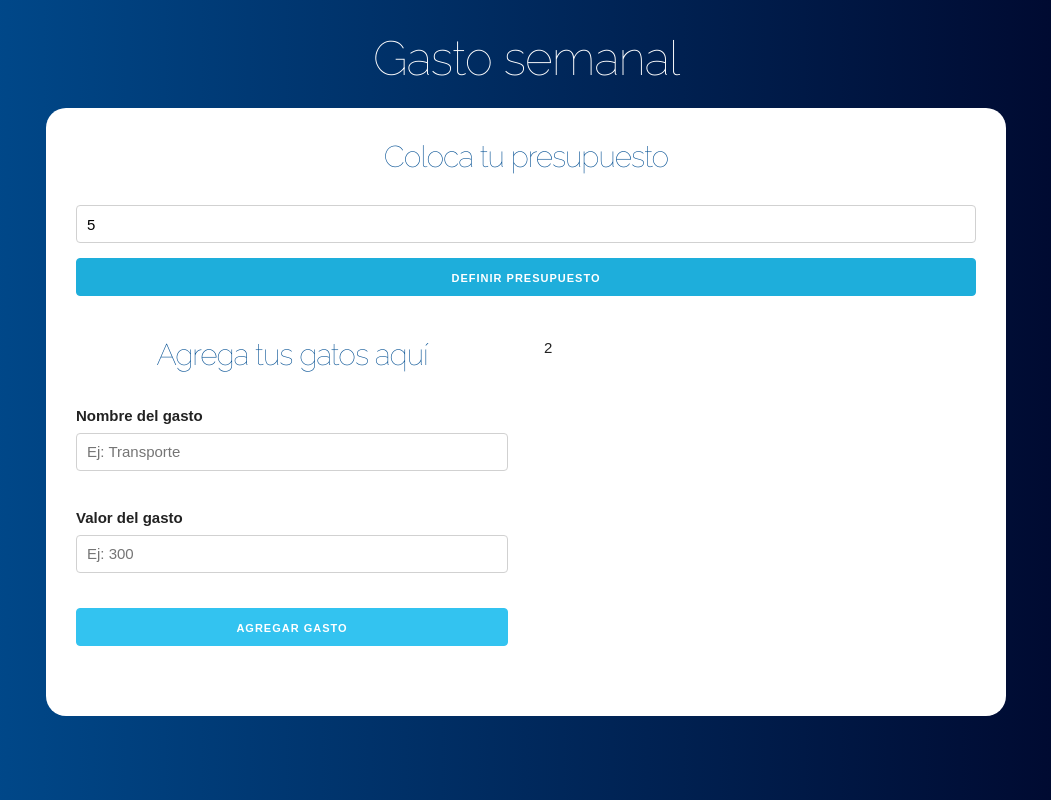
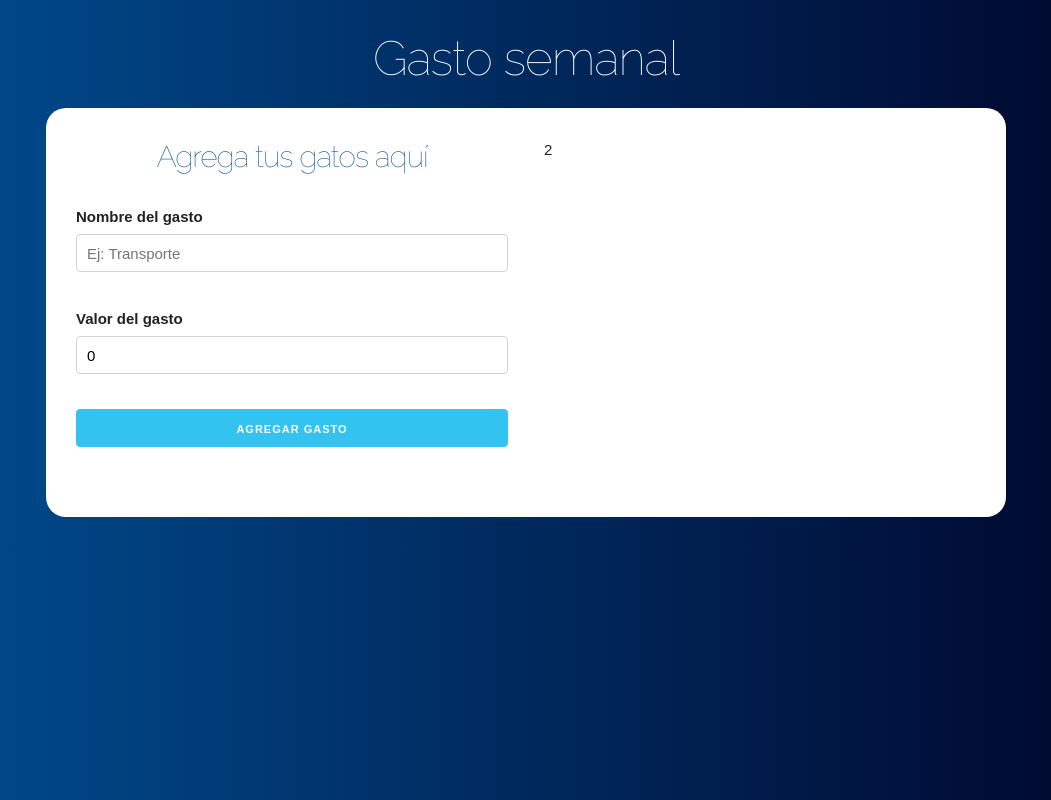
Before and after one commit to JKBustillo/budget, a React (Create React App) app: page / in a window 1280 px wide. Both pictures are taken after typing "5" into the empty fields and a click on the input "Definir presupuesto". Shown: the whole page, without its empty margins (114-1165 px from the left). Built offline with nearby package versions, Linux system fonts and the light colour scheme.

Commit message:
shortid added, gasto passed to App from Form, reset form and other small things

```diff
--- a/package.json
+++ b/package.json
@@ -8,7 +8,8 @@
     "@testing-library/user-event": "^7.2.1",
     "react": "^16.13.1",
     "react-dom": "^16.13.1",
-    "react-scripts": "3.4.1"
+    "react-scripts": "3.4.1",
+    "shortid": "^2.2.15"
   },
   "scripts": {
     "start": "react-scripts start",
--- a/src/App.js
+++ b/src/App.js
@@ -5,6 +5,12 @@ import Form from './components/Form';
 function App() {
   const [presupuesto, setPresupuesto] = useState(0);
   const [restante, setRestante] = useState(0);
+  const [mostrarPregunta, setMostrarPregunta] = useState(true);
+  const [gastos, setGastos] = useState([]);
+
+  const agregarNuevoGasto = gasto => {
+    setGastos([...gastos, gasto]);
+  };
 
   return (
     <div className="container">
@@ -12,19 +18,22 @@ function App() {
         <h1>Gasto semanal</h1>
 
         <div className="contenido-principal contenido">
-          <Pregunta
+          { mostrarPregunta ?
+          (<Pregunta
             setPresupuesto={setPresupuesto}
             setRestante={setRestante}
-          />
-
+            setMostrarPregunta={setMostrarPregunta}
+          />) : (
           <div className="row">
             <div className="one-half column">
-              <Form />
+              <Form
+                agregarNuevoGasto={agregarNuevoGasto}
+              />
             </div>
             <div className="one-half column">
               2
             </div>
-          </div>
+          </div>)}
         </div>
       </header>
     </div>
--- a/src/components/Form.js
+++ b/src/components/Form.js
@@ -1,9 +1,41 @@
-import React from 'react';
+import React, { useState } from 'react';
+import Error from './Error';
+import shortid from 'shortid';
 
-const Form = () => {
+const Form = ({ agregarNuevoGasto }) => {
+    const [nombre, setNombre] = useState('');
+    const [cantidad, setCantidad] = useState(0);
+    const [error, setError] = useState(false);
+
+    const agregarGasto = e => {
+        e.preventDefault();
+
+        // Validación
+        if (cantidad < 1 || isNaN(cantidad) || nombre.trim() === '') {
+            setError(true);
+            return;
+        }
+
+        setError(false);
+
+        const gasto = {
+            nombre,
+            cantidad,
+            id: shortid.generate()
+        };
+
+        agregarNuevoGasto(gasto);
+
+        // Resetear form
+        setNombre('');
+        setCantidad('');
+    }
+
     return (
-        <form>
+        <form onSubmit={agregarGasto}>
             <h2>Agrega tus gatos aquí</h2>
+
+            { error ? <Error mensaje="Ambos campos son obligatios o presupuesto incorrecto" /> : null }
 
             <div className="campo">
                 <label>Nombre del gasto</label>
@@ -11,6 +43,8 @@ const Form = () => {
                     type="text"
                     className="u-full-width"
                     placeholder="Ej: Transporte"
+                    value={nombre}
+                    onChange={e => setNombre(e.target.value)}
                 />
             </div>
             <div className="campo">
@@ -19,6 +53,8 @@ const Form = () => {
                     type="number"
                     className="u-full-width"
                     placeholder="Ej: 300"
+                    value={cantidad}
+                    onChange={e => setCantidad(parseInt(e.target.value, 10))}
                 />
             </div>
 
--- a/src/components/Pregunta.js
+++ b/src/components/Pregunta.js
@@ -1,7 +1,7 @@
 import React, { Fragment, useState } from 'react';
 import Error from './Error';
 
-const Pregunta = ({ setPresupuesto, setRestante }) => {
+const Pregunta = ({ setPresupuesto, setRestante, setMostrarPregunta }) => {
     const [cantidad, setCantidad] = useState(0);
     const [error, setError] = useState(false);
 
@@ -20,6 +20,7 @@ const Pregunta = ({ setPresupuesto, setRestante }) => {
         setError(false);
         setPresupuesto(cantidad);
         setRestante(cantidad);
+        setMostrarPregunta(false);
     };
 
     return (
```
Also changed, not shown: 1 other file (tests, documents, lock files or other folders).
